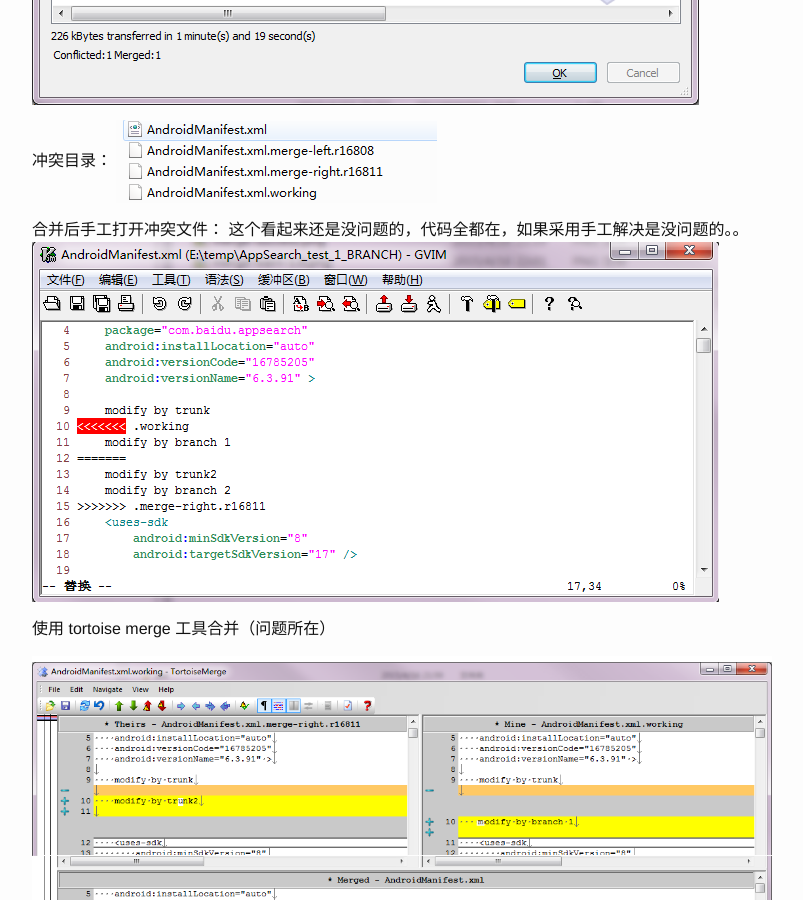
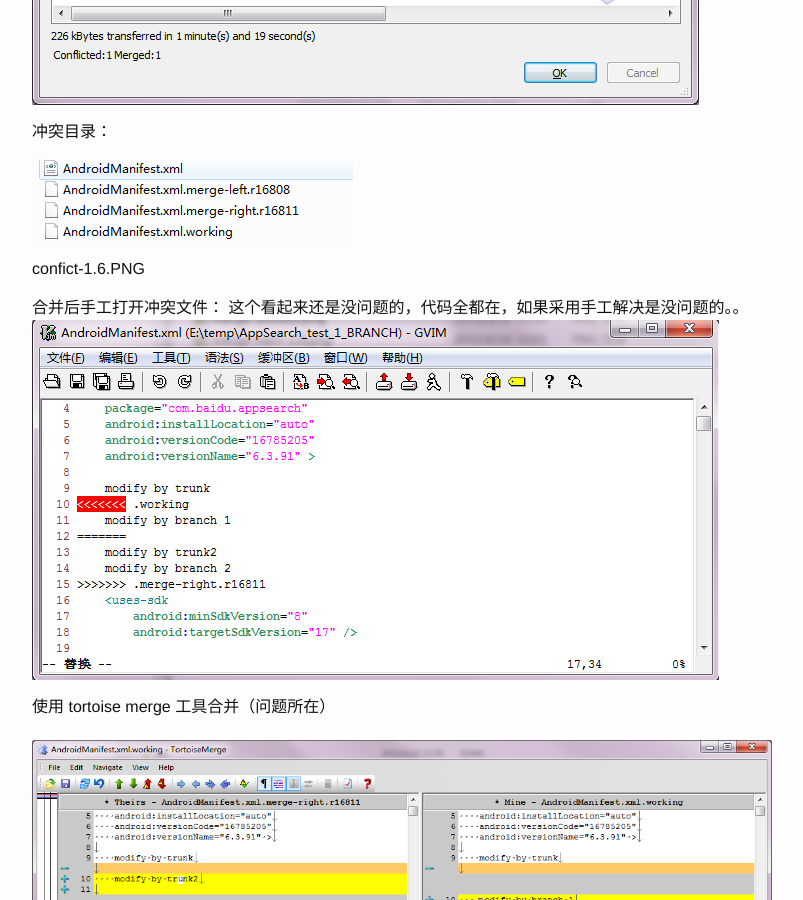
Before and after one commit to coolpers/coolpers.github.io, a Jekyll site: the page built from _posts/2015-04-17-svn-merge-branch-2-branch.md, in a window 1280 px wide and 900 px high, scrolled down 2313 px. Shown: the whole window, without its empty margins (238-1041 px from the left). Built offline with Jekyll 4.4.1, drawn with Linux system fonts in a browser that asks for light colours.

Commit message:
modify post merge branch

```diff
--- a/_posts/2015-04-17-svn-merge-branch-2-branch.md
+++ b/_posts/2015-04-17-svn-merge-branch-2-branch.md
@@ -78,8 +78,10 @@ Branch 2：
 
 
 冲突目录：
+
 ![](/assets/posts/2015-04-17-svn-merge-branch-2-branch/confict-1.6.PNG)
 
+confict-1.6.PNG
 
 
 合并后手工打开冲突文件：
```
